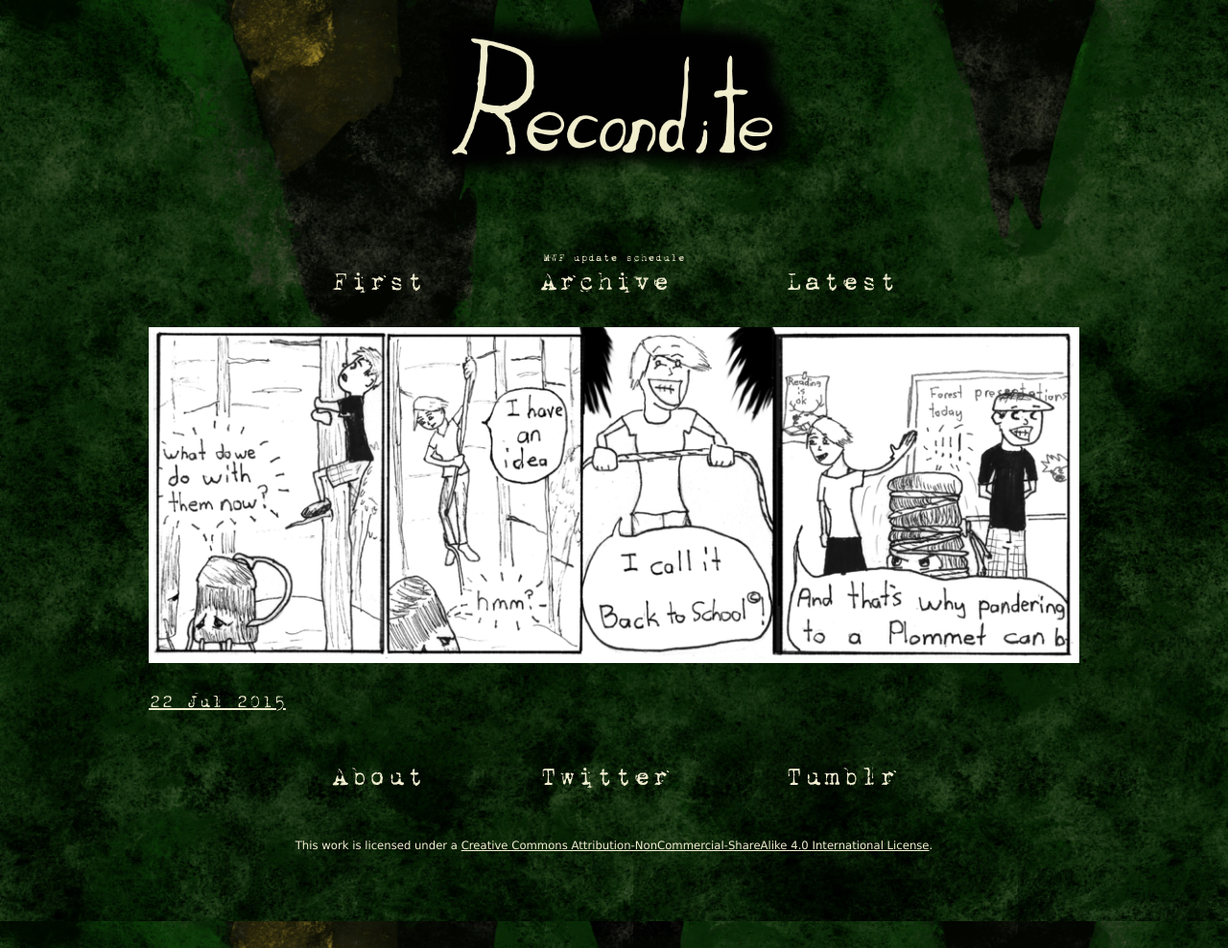
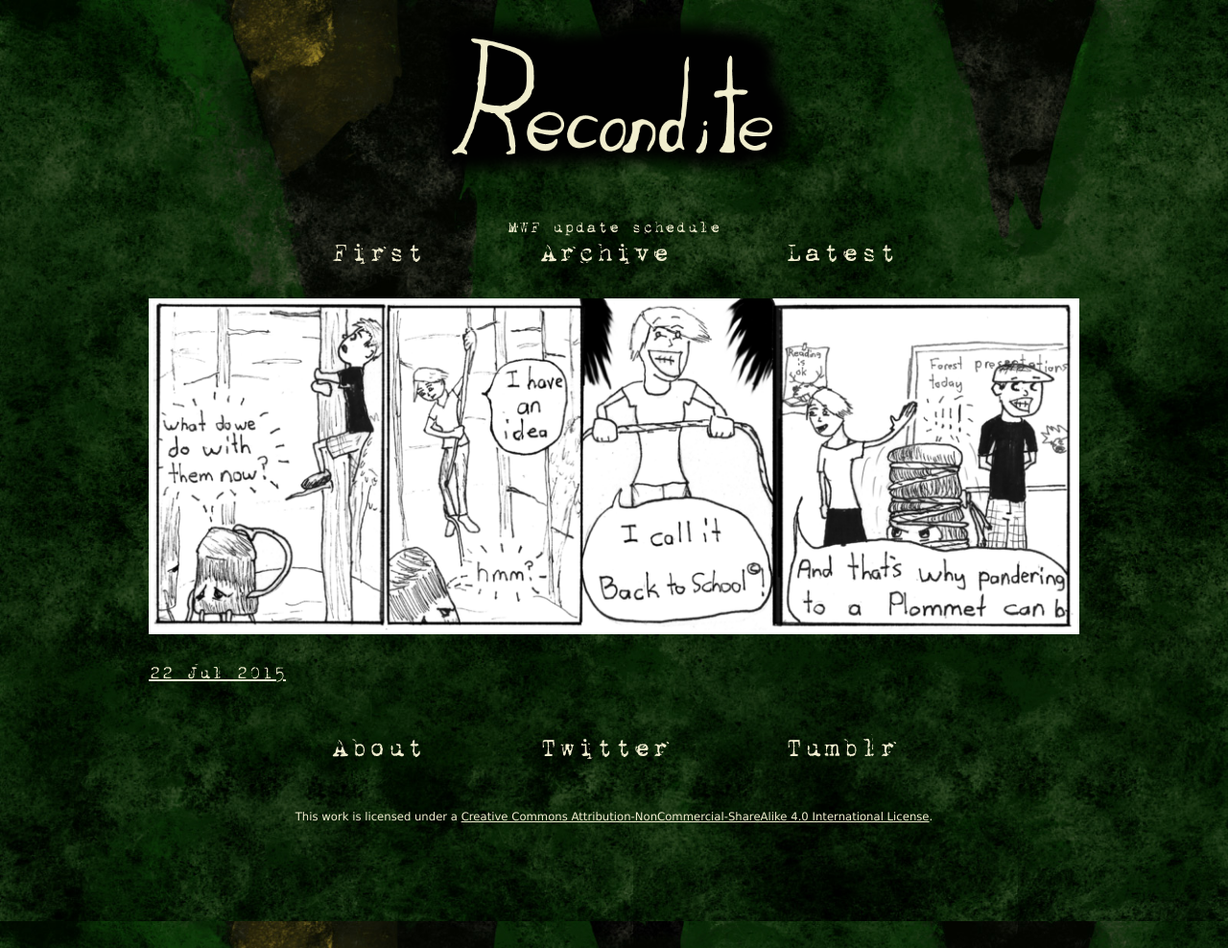
Before and after one commit to khailballard/khailballard.github.io, a Jekyll site: the page built from index.html, in a window 1280 px wide. Shown: the whole page at 96% size. Built offline with Jekyll 4.4.1, drawn with Linux system fonts in a browser that asks for light colours; the list of posts is cut into pages by our own code.

Commit message:
Tweaking schedule

```diff
--- a/_layouts/default.html
+++ b/_layouts/default.html
@@ -7,7 +7,6 @@
         <div class="logo">
             <center>
                 <a href="http://www.reconditewoods.com/"><img src="/images/logo.png" /></a>
-                <br>
                 <span class="update_schedule">MWF update schedule</span>
             </center>
         </div>
--- a/styles/main.css
+++ b/styles/main.css
@@ -51,7 +51,7 @@ img {
 }
 
 .update_schedule {
-    font-size: 12px;
+    font-size: 18px;
 }
 
 .container {
```
